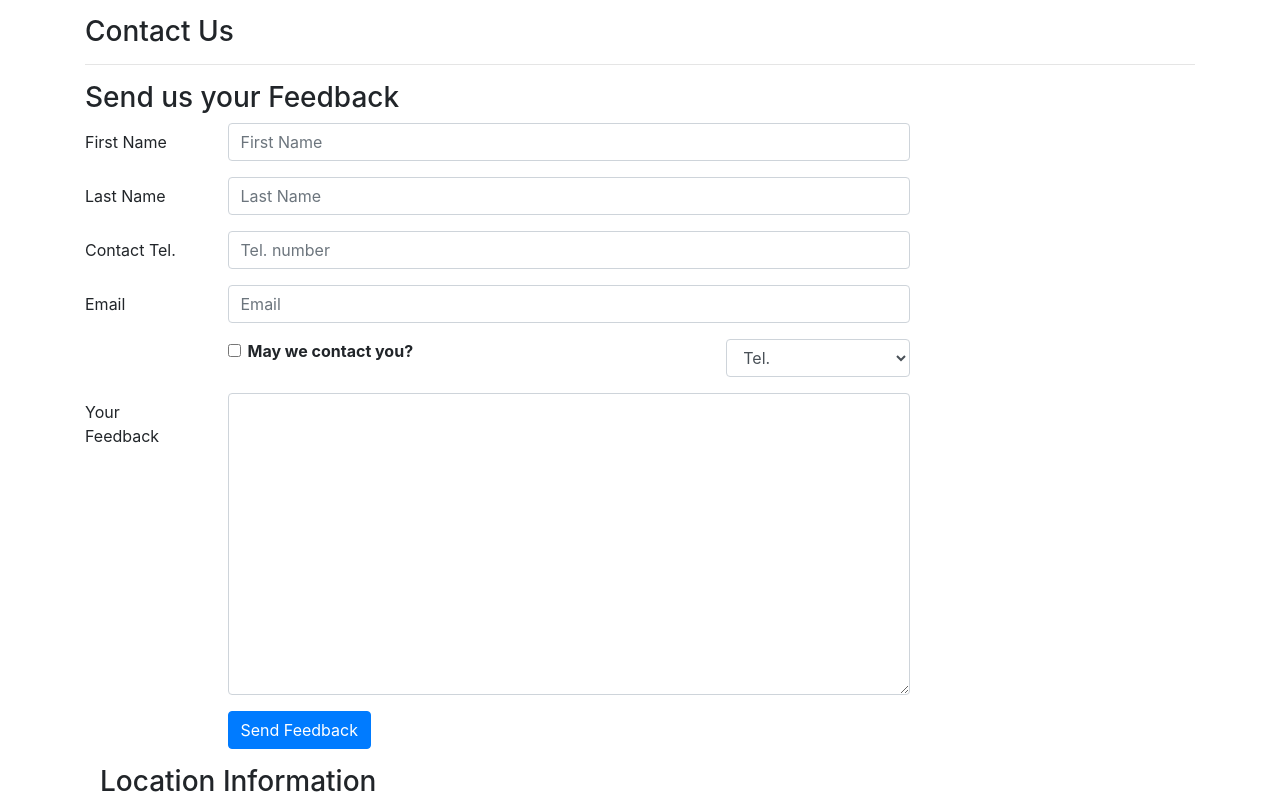
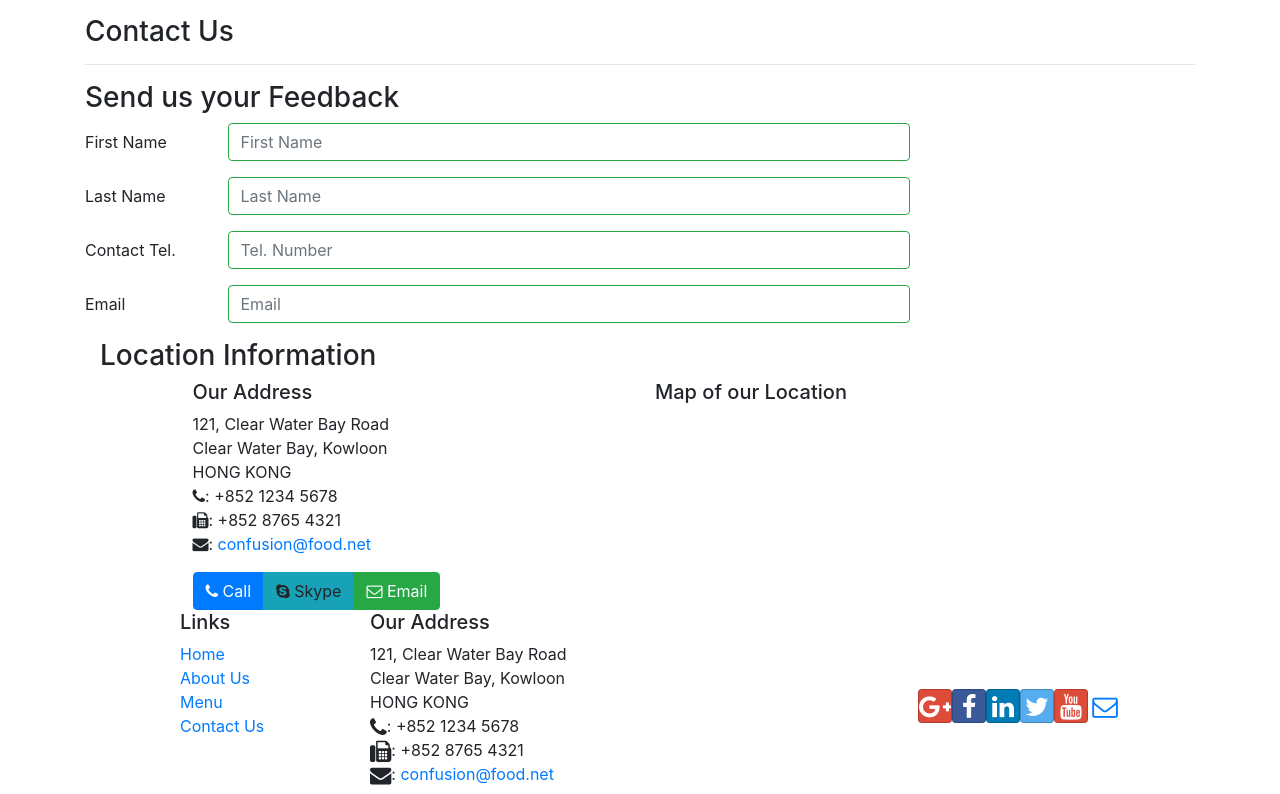
Before and after one commit to ngldung/Funix-React, a React (Create React App) app: page /contactus in a window 1280 px wide. Shown: the part 411-1205 px from the top of the page. Built offline with nearby package versions, Linux system fonts and the light colour scheme.

Commit message:
controlled form validation

```diff
--- a/src/components/ContactComponent.js
+++ b/src/components/ContactComponent.js
@@ -9,6 +9,8 @@
   Label,
   Input,
   Col,
+  Row,
+  FormFeedback,
 } from "reactstrap";
 
 const INITIAL_INPUT = {
@@ -20,17 +22,24 @@
   contactType: "Tel.",
   message: "",
 };
+const INITIAL_TOUCHED = {
+  firstname: false,
+  lastname: false,
+  telnum: false,
+  email: false,
+};
 
 const Contact = (props) => {
   const [userInput, setUserInput] = useState(INITIAL_INPUT);
+  const [touchedInput, setTouchedInput] = useState(INITIAL_TOUCHED);
 
   const handleInputChange = (event) => {
     const target = event.target;
     const value = target.type === "checkbox" ? target.checked : target.value;
     const name = target.name;
 
-    setUserInput(prevInput => {
-      return {...prevInput, [name]: value}
+    setUserInput((prevInput) => {
+      return { ...prevInput, [name]: value };
     });
   };
 
@@ -39,6 +48,50 @@
     console.log("Current State is: " + JSON.stringify(userInput));
     alert("Current State is: " + JSON.stringify(userInput));
   };
+
+  const handleBlur = (field) => {
+    setTouchedInput((prevTouched) => {
+      return { ...prevTouched, [field]: true };
+    });
+  };
+
+  const validate = (firstname, lastname, telnum, email) => {
+    const errors = {
+      firstname: "",
+      lastname: "",
+      telnum: "",
+      email: "",
+    };
+
+    if (touchedInput.firstname && firstname.length < 3)
+      errors.firstname = "First Name should be >= 3 characters";
+    else if (touchedInput.firstname && firstname.length > 10)
+      errors.firstname = "First Name should be <= 10 characters";
+
+    if (touchedInput.lastname && lastname.length < 3)
+      errors.lastname = "Last Name should be >= 3 characters";
+    else if (touchedInput.lastname && lastname.length > 10)
+      errors.lastname = "Last Name should be <= 10 characters";
+
+    const reg = /^\d+$/;
+    if (touchedInput.telnum && !reg.test(telnum))
+      errors.telnum = "Tel. Number should contain only numbers";
+
+    if (
+      touchedInput.email &&
+      email.split("").filter((x) => x === "@").length !== 1
+    )
+      errors.email = "Email should contain a @";
+
+    return errors;
+  };
+
+  const errors = validate(
+    userInput.firstname,
+    userInput.lastname,
+    userInput.telnum,
+    userInput.email
+  );
 
   return (
     <div>
@@ -73,8 +126,12 @@
                   name="firstname"
                   placeholder="First Name"
                   value={userInput.firstname}
+                  valid={errors.firstname === ""}
+                  invalid={errors.firstname !== ""}
+                  onBlur={() => handleBlur("firstname")}
                   onChange={handleInputChange}
                 />
+                <FormFeedback>{errors.firstname}</FormFeedback>
               </Col>
             </FormGroup>
             <FormGroup row>
@@ -88,8 +145,12 @@
                   name="lastname"
                   placeholder="Last Name"
                   value={userInput.lastname}
+                  valid={errors.lastname === ""}
+                  invalid={errors.lastname !== ""}
+                  onBlur={() => handleBlur("lastname")}
                   onChange={handleInputChange}
                 />
+                <FormFeedback>{errors.lastname}</FormFeedback>
               </Col>
             </FormGroup>
             <FormGroup row>
@@ -101,10 +162,14 @@
                   type="tel"
                   id="telnum"
                   name="telnum"
-                  placeholder="Tel. number"
+                  placeholder="Tel. Number"
                   value={userInput.telnum}
+                  valid={errors.telnum === ""}
+                  invalid={errors.telnum !== ""}
+                  onBlur={() => handleBlur("telnum")}
                   onChange={handleInputChange}
                 />
+                <FormFeedback>{errors.telnum}</FormFeedback>
               </Col>
             </FormGroup>
             <FormGroup row>
@@ -118,56 +183,12 @@
                   name="email"
                   placeholder="Email"
                   value={userInput.email}
+                  valid={errors.email === ""}
+                  invalid={errors.email !== ""}
+                  onBlur={() => handleBlur("email")}
                   onChange={handleInputChange}
                 />
-              </Col>
-            </FormGroup>
-            <FormGroup row>
-              <Col md={{ size: 6, offset: 2 }}>
-                <FormGroup check>
-                  <Label check>
-                    <Input
-                      type="checkbox"
-                      name="agree"
-                      checked={userInput.agree}
-                      onChange={handleInputChange}
-                    />{" "}
-                    <strong>May we contact you?</strong>
-                  </Label>
-                </FormGroup>
-              </Col>
-              <Col md={{ size: 3, offset: 1 }}>
-                <Input
-                  type="select"
-                  name="contactType"
-                  value={userInput.contactType}
-                  onChange={handleInputChange}
-                >
-                  <option>Tel.</option>
-                  <option>Email</option>
-                </Input>
-              </Col>
-            </FormGroup>
-            <FormGroup row>
-              <Label htmlFor="message" md={2}>
-                Your Feedback
-              </Label>
-              <Col md={10}>
-                <Input
-                  type="textarea"
-                  id="message"
-                  name="message"
-                  rows="12"
-                  value={userInput.message}
-                  onChange={handleInputChange}
-                ></Input>
-              </Col>
-            </FormGroup>
-            <FormGroup row>
-              <Col md={{ size: 10, offset: 2 }}>
-                <Button type="submit" color="primary">
-                  Send Feedback
-                </Button>
+                <FormFeedback>{errors.email}</FormFeedback>
               </Col>
             </FormGroup>
           </Form>
```
